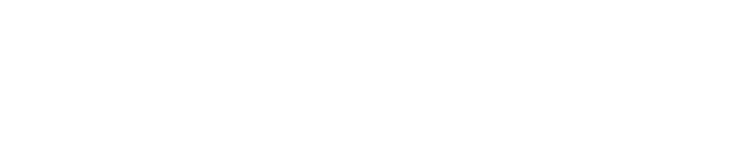
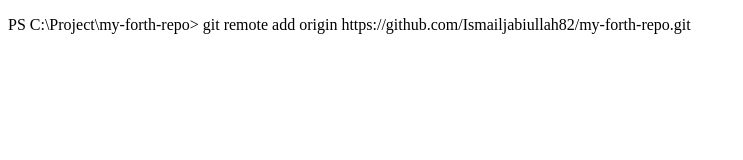
Before and after one commit to Ismailjabiullah82/my-forth-repo, a plain HTML site: page index.html in a window 1280 px wide. Shown: the whole page, without its empty margins (0-743 px from the left). Drawn offline with Linux system fonts and the light colour scheme.

```diff
--- a/index.html
+++ b/index.html
@@ -8,7 +8,7 @@
 </head>
 <body>
     <p>
-
+        PS C:\Project\my-forth-repo> git remote add origin https://github.com/Ismailjabiullah82/my-forth-repo.git
     </p>
 </body>
 </html>
```
